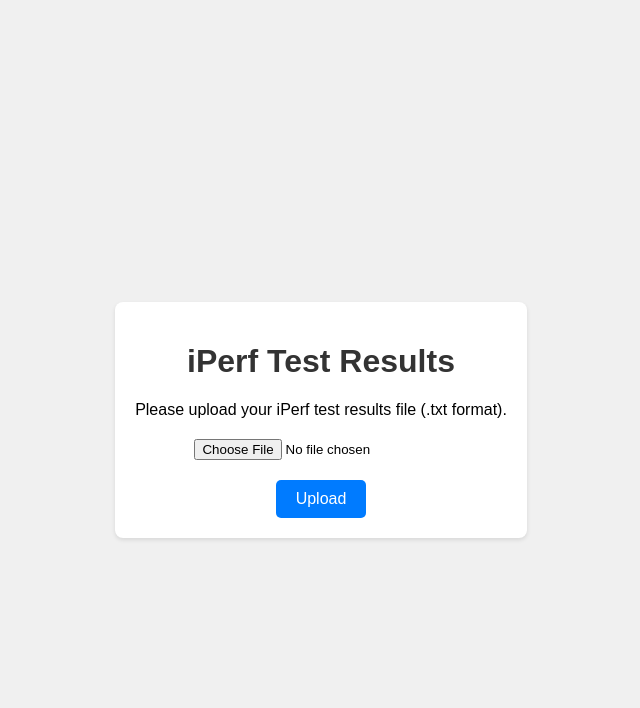
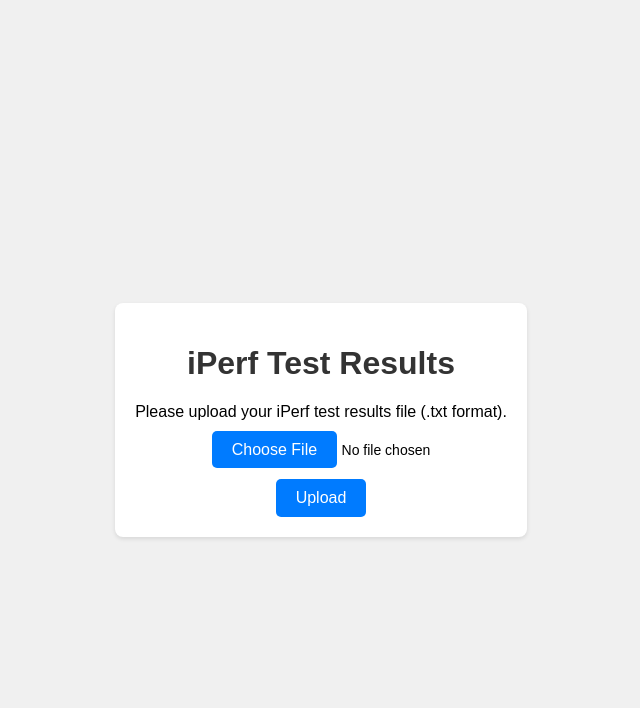
Before and after one commit to rafaelcampello/iperf, a Flask app: page / in a window 1280 px wide. Shown: the top 708 px of the page, without its empty margins (319-959 px from the left). Run offline with Flask 3, Linux system fonts and the light colour scheme.

Commit message:
Update index.html
Para garantir que os textos do botão de escolha de arquivo e da indicação "Nenhum arquivo escolhido" apareçam em inglês.

```diff
--- a/templates/index.html
+++ b/templates/index.html
@@ -5,6 +5,7 @@
     <meta name="viewport" content="width=device-width, initial-scale=1.0">
     <title>iPerf Results Plotter</title>
     <style>
+        /* Estilos anteriores mantidos para referência */
         body {
             font-family: Arial, sans-serif;
             background-color: #f0f0f0;
@@ -32,8 +33,31 @@
             margin-top: 20px;
         }
 
-        input[type="file"] {
+        .file-upload {
             margin-bottom: 20px;
+            position: relative;
+            display: inline-block;
+        }
+
+        .file-upload input[type="file"] {
+            display: none;
+        }
+
+        .file-upload-label {
+            background-color: #007bff;
+            color: #ffffff;
+            padding: 10px 20px;
+            border-radius: 5px;
+            cursor: pointer;
+        }
+
+        .file-upload-label:hover {
+            background-color: #0056b3;
+        }
+
+        .file-name {
+            margin-top: 10px;
+            font-size: 14px;
         }
 
         input[type="submit"] {
@@ -56,10 +80,20 @@
         <h1>iPerf Test Results</h1>
         <p>Please upload your iPerf test results file (.txt format).</p>
         <form method="POST" action="/submit" enctype="multipart/form-data">
-            <input type="file" name="iperf_results_file" accept=".txt">
+            <div class="file-upload">
+                <label for="file-upload" class="file-upload-label">Choose File</label>
+                <input id="file-upload" type="file" name="iperf_results_file" accept=".txt">
+                <span id="file-name" class="file-name">No file chosen</span>
+            </div>
             <br>
             <input type="submit" value="Upload">
         </form>
     </div>
+    <script>
+        document.getElementById('file-upload').addEventListener('change', function() {
+            var fileName = this.files[0].name;
+            document.getElementById('file-name').textContent = fileName;
+        });
+    </script>
 </body>
 </html>
```
